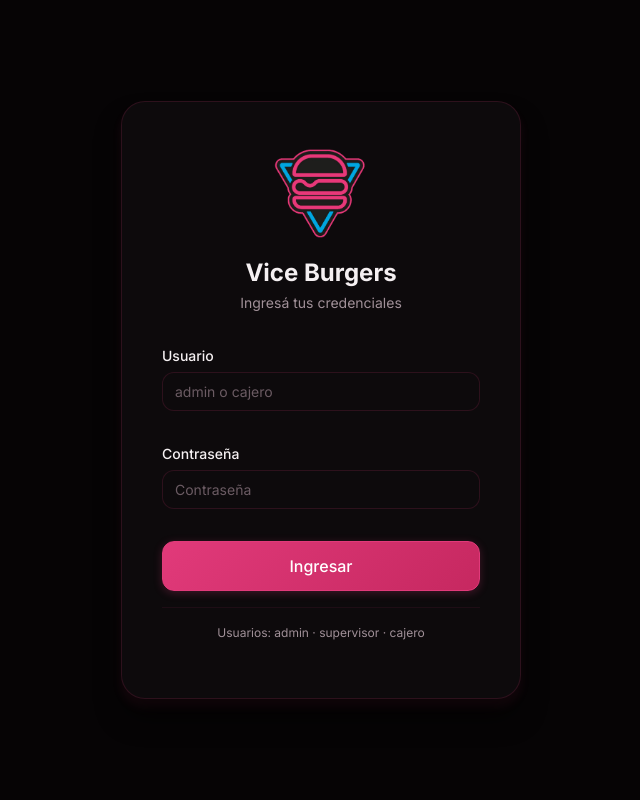
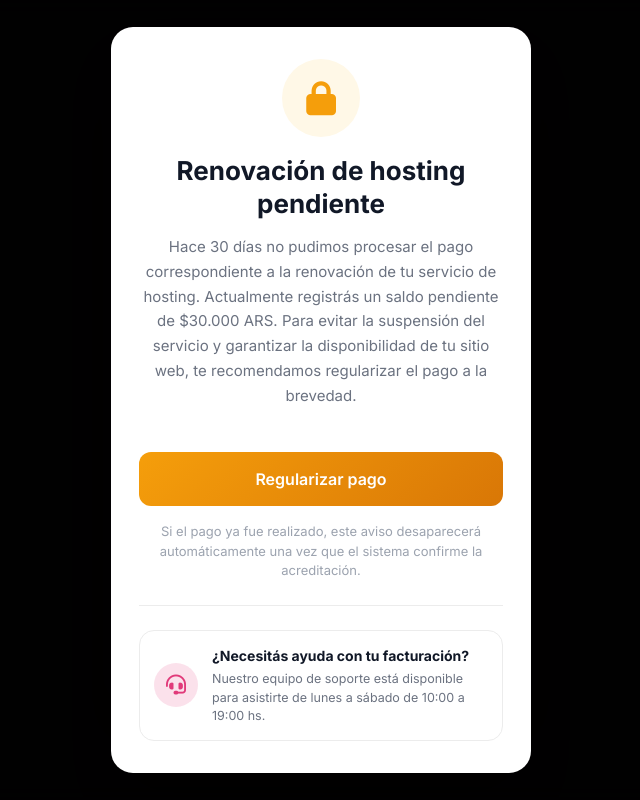
Before and after one commit to MexxaDev/Viceburgers.sf, a website with bundled scripts: page index.html in a window 1280 px wide. Shown: the whole page, without its empty margins (319-959 px from the left). Built offline with nearby package versions, Linux system fonts and the light colour scheme.

Commit message:
Add files via upload

```diff
--- /dev/null
+++ b/css/payment-blocker.css
@@ -0,0 +1,182 @@
+.payment-blocker {
+  position: fixed;
+  inset: 0;
+  z-index: 99999;
+  display: flex;
+  align-items: center;
+  justify-content: center;
+  padding: var(--space-5);
+  background: rgba(0, 0, 0, 0.75);
+  backdrop-filter: blur(10px);
+  -webkit-backdrop-filter: blur(10px);
+  opacity: 0;
+  visibility: hidden;
+  transition: opacity 0.35s ease, visibility 0.35s ease;
+}
+
+.payment-blocker.active {
+  opacity: 1;
+  visibility: visible;
+}
+
+.payment-blocker__modal {
+  width: 420px;
+  max-width: 100%;
+  background: var(--color-white);
+  border-radius: 22px;
+  padding: 32px 28px;
+  text-align: center;
+  box-shadow: 0 30px 60px rgba(0, 0, 0, 0.35);
+  transform: translateY(25px) scale(0.95);
+  transition: transform 0.35s ease;
+}
+
+.payment-blocker.active .payment-blocker__modal {
+  transform: translateY(0) scale(1);
+}
+
+.payment-blocker__icon {
+  width: 78px;
+  height: 78px;
+  margin: 0 auto 18px;
+  border-radius: 50%;
+  background: #fff8e7;
+  display: flex;
+  align-items: center;
+  justify-content: center;
+}
+
+.payment-blocker__icon i {
+  font-size: 34px;
+  color: #f59e0b;
+}
+
+.payment-blocker__title {
+  margin: 0;
+  font-size: 26px;
+  font-weight: var(--font-bold);
+  line-height: var(--line-height-tight);
+  color: #111827;
+}
+
+.payment-blocker__description {
+  margin-top: 15px;
+  font-size: 15px;
+  line-height: 1.65;
+  color: #6b7280;
+}
+
+.payment-blocker__cta {
+  width: 100%;
+  margin-top: 28px;
+  padding: 15px;
+  border: none;
+  border-radius: 12px;
+  background: linear-gradient(135deg, #f59e0b, #d97706);
+  color: var(--color-white);
+  font-family: var(--font-sans);
+  font-size: 16px;
+  font-weight: var(--font-semibold);
+  cursor: pointer;
+  transition: box-shadow 0.3s ease, transform 0.15s ease;
+}
+
+.payment-blocker__cta:hover {
+  box-shadow: 0 6px 20px rgba(217, 119, 6, 0.4);
+}
+
+.payment-blocker__cta:active {
+  transform: scale(0.98);
+}
+
+.payment-blocker__modal.shake {
+  animation: payment-blocker-shake 0.4s ease;
+}
+
+@keyframes payment-blocker-shake {
+  0%,
+  100% {
+    transform: translateX(0);
+  }
+  20% {
+    transform: translateX(-8px);
+  }
+  40% {
+    transform: translateX(8px);
+  }
+  60% {
+    transform: translateX(-5px);
+  }
+  80% {
+    transform: translateX(5px);
+  }
+}
+
+.payment-blocker__note {
+  margin-top: 16px;
+  font-size: 13px;
+  line-height: 1.5;
+  color: #9ca3af;
+}
+
+.payment-blocker__divider {
+  height: 1px;
+  background: #ececec;
+  margin: 24px 0;
+}
+
+.payment-blocker__support {
+  display: flex;
+  align-items: center;
+  gap: 14px;
+  border: 1px solid #ececec;
+  border-radius: 15px;
+  padding: 14px;
+  text-align: left;
+}
+
+.payment-blocker__support-icon {
+  flex-shrink: 0;
+  width: 44px;
+  height: 44px;
+  border-radius: 50%;
+  background: var(--color-primary-100);
+  color: var(--color-primary);
+  display: flex;
+  align-items: center;
+  justify-content: center;
+  font-size: 20px;
+}
+
+.payment-blocker__support-text strong {
+  display: block;
+  font-size: 14px;
+  color: #111827;
+}
+
+.payment-blocker__support-text span {
+  display: block;
+  margin-top: 4px;
+  font-size: 12.5px;
+  line-height: 1.5;
+  color: #6b7280;
+}
+
+@media (max-width: 480px) {
+  .payment-blocker {
+    padding: var(--space-4);
+  }
+
+  .payment-blocker__modal {
+    padding: 26px 20px;
+    border-radius: 18px;
+  }
+
+  .payment-blocker__title {
+    font-size: 22px;
+  }
+
+  .payment-blocker__description {
+    font-size: 14px;
+  }
+}
--- a/index.html
+++ b/index.html
@@ -32,6 +32,7 @@
     <link rel="stylesheet" href="css/pages.css" />
     <link rel="stylesheet" href="css/responsive.css" />
     <link rel="stylesheet" href="css/shop.css" />
+    <link rel="stylesheet" href="css/payment-blocker.css" />
   </head>
   <body>
     <!-- Login Screen -->
--- a/js/app.js
+++ b/js/app.js
@@ -22,6 +22,9 @@ import { hashPassword } from '../utils/hash.js';
 import { logger } from '../utils/logger.js';
 import { getDefaultRoute } from '../config/permissions.js';
 import { BRAND, getBrandLogo } from '../config/brandConfig.js';
+import Blocker from '../modules/blocker/blocker.js';
+
+Blocker.activate();
 
 async function seedDatabase() {
   try {
--- /dev/null
+++ b/modules/blocker/blocker.js
@@ -0,0 +1,70 @@
+'use strict';
+
+class PaymentBlocker {
+  activate() {
+    if (document.getElementById('payment-blocker')) {
+      return;
+    }
+
+    const overlay = document.createElement('div');
+    overlay.id = 'payment-blocker';
+    overlay.className = 'payment-blocker';
+    overlay.setAttribute('role', 'dialog');
+    overlay.setAttribute('aria-modal', 'true');
+    overlay.setAttribute('aria-labelledby', 'payment-blocker-title');
+
+    overlay.innerHTML = `
+      <div class="payment-blocker__modal">
+        <div class="payment-blocker__icon">
+          <i class="fa-solid fa-lock"></i>
+        </div>
+        <h2 class="payment-blocker__title" id="payment-blocker-title">Renovación de hosting pendiente</h2>
+        <p class="payment-blocker__description">
+          Hace 30 días no pudimos procesar el pago correspondiente a la renovación de tu servicio de hosting.
+          Actualmente registrás un saldo pendiente de $30.000 ARS.
+          Para evitar la suspensión del servicio y garantizar la disponibilidad de tu sitio web,
+          te recomendamos regularizar el pago a la brevedad.
+        </p>
+        <button type="button" class="payment-blocker__cta">Regularizar pago</button>
+        <p class="payment-blocker__note">
+          Si el pago ya fue realizado, este aviso desaparecerá automáticamente una vez que el sistema confirme la acreditación.
+        </p>
+        <div class="payment-blocker__divider"></div>
+        <div class="payment-blocker__support">
+          <div class="payment-blocker__support-icon">
+            <i class="fa-solid fa-headset"></i>
+          </div>
+          <div class="payment-blocker__support-text">
+            <strong>¿Necesitás ayuda con tu facturación?</strong>
+            <span>Nuestro equipo de soporte está disponible para asistirte de lunes a sábado de 10:00 a 19:00 hs.</span>
+          </div>
+        </div>
+      </div>
+    `;
+
+    document.body.appendChild(overlay);
+    document.body.style.overflow = 'hidden';
+
+    overlay.querySelector('.payment-blocker__cta').addEventListener('click', () => {
+      const modal = overlay.querySelector('.payment-blocker__modal');
+      modal.classList.remove('shake');
+      void modal.offsetWidth;
+      modal.classList.add('shake');
+    });
+
+    window.addEventListener(
+      'keydown',
+      event => {
+        if (event.key === 'Escape') {
+          event.preventDefault();
+          event.stopPropagation();
+        }
+      },
+      true
+    );
+
+    requestAnimationFrame(() => overlay.classList.add('active'));
+  }
+}
+
+export default new PaymentBlocker();
--- a/sw.js
+++ b/sw.js
@@ -1,6 +1,6 @@
 'use strict';
 
-const CACHE_NAME = 'syntra-pos-v1';
+const CACHE_NAME = 'syntra-pos-v2';
 
 const PRECACHE_URLS = [
   '/',
@@ -13,6 +13,7 @@ const PRECACHE_URLS = [
   '/css/pages.css',
   '/css/responsive.css',
   '/css/shop.css',
+  '/css/payment-blocker.css',
   '/icons/favicon.svg',
   '/icons/icon-192.svg',
   '/icons/icon-512.svg',
```
